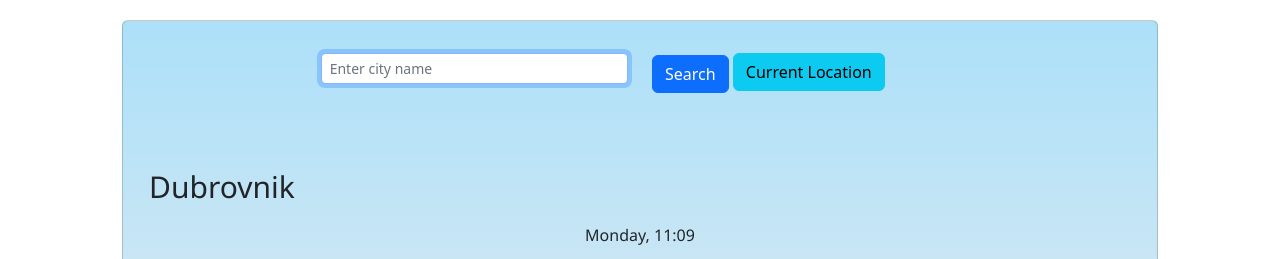
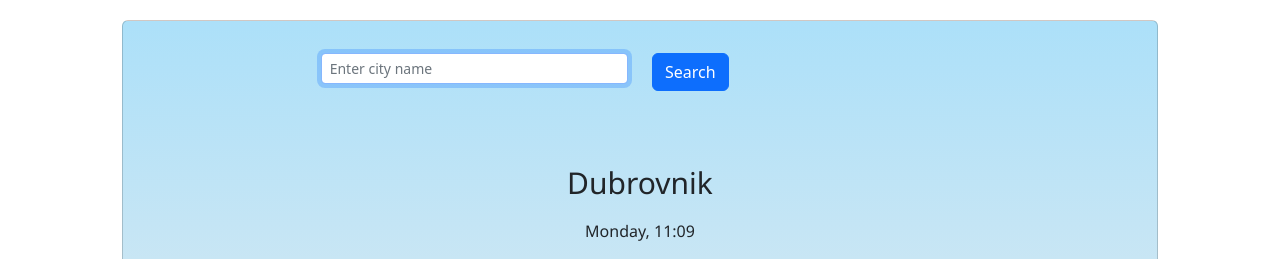
Before and after one commit to antea23/weather-app-project, a plain HTML site: page index.html in a window 1280 px wide. Shown: the top 259 px of the page. Drawn offline with nearby package versions, Linux system fonts and the light colour scheme.

Commit message:
css edit

```diff
--- a/index.html
+++ b/index.html
@@ -34,13 +34,6 @@
               <div class="col-4">
                 <div class="form-group">
                   <input type="submit" class="btn btn-primary" value="Search" />
-                  <button
-                    type="button"
-                    class="btn btn-info mb-1"
-                    id="current-position-button"
-                  >
-                    Current Location
-                  </button>
                 </div>
               </div>
             </div>
--- a/src/styles.css
+++ b/src/styles.css
@@ -1,6 +1,5 @@
 h2 {
   font-family: "Segoe UI", Tahoma, Geneva, Verdana, sans-serif;
-  text-align: left;
   padding: 10px;
   font-size: 30px;
 }
```
